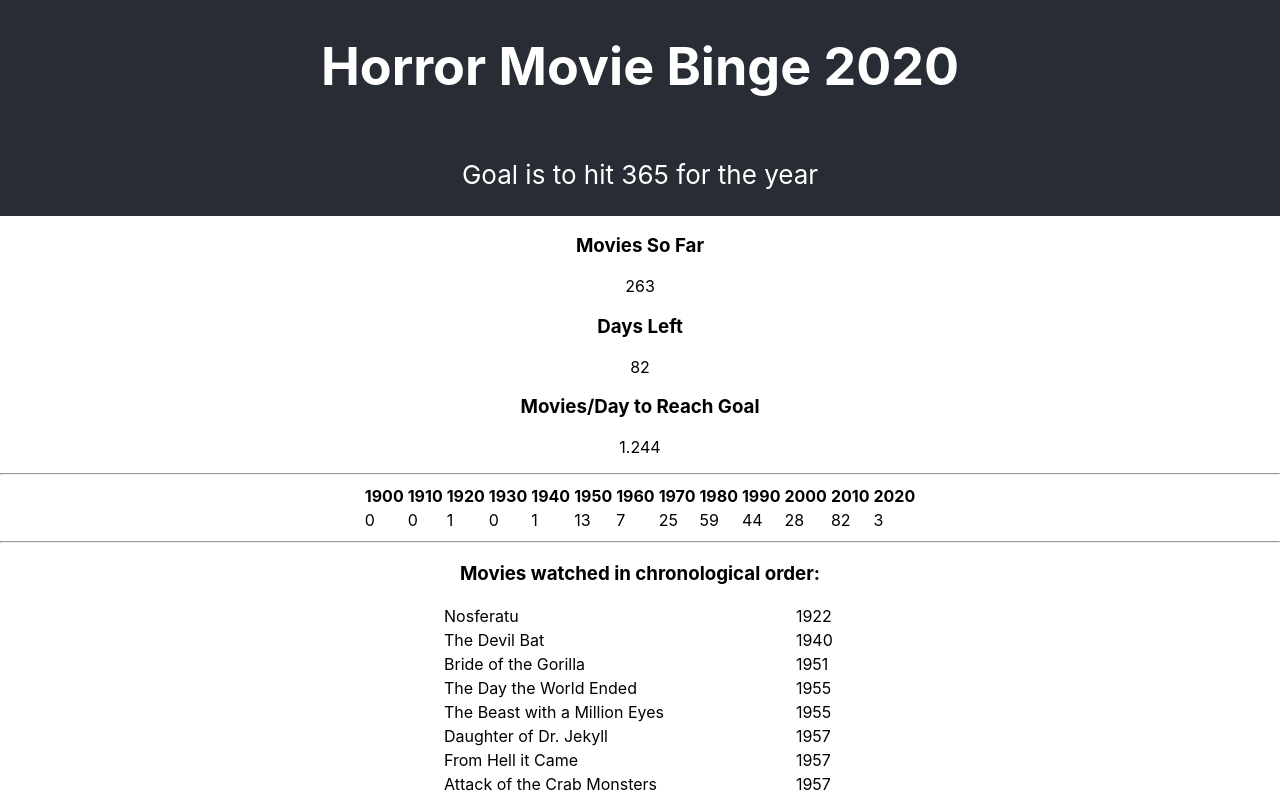
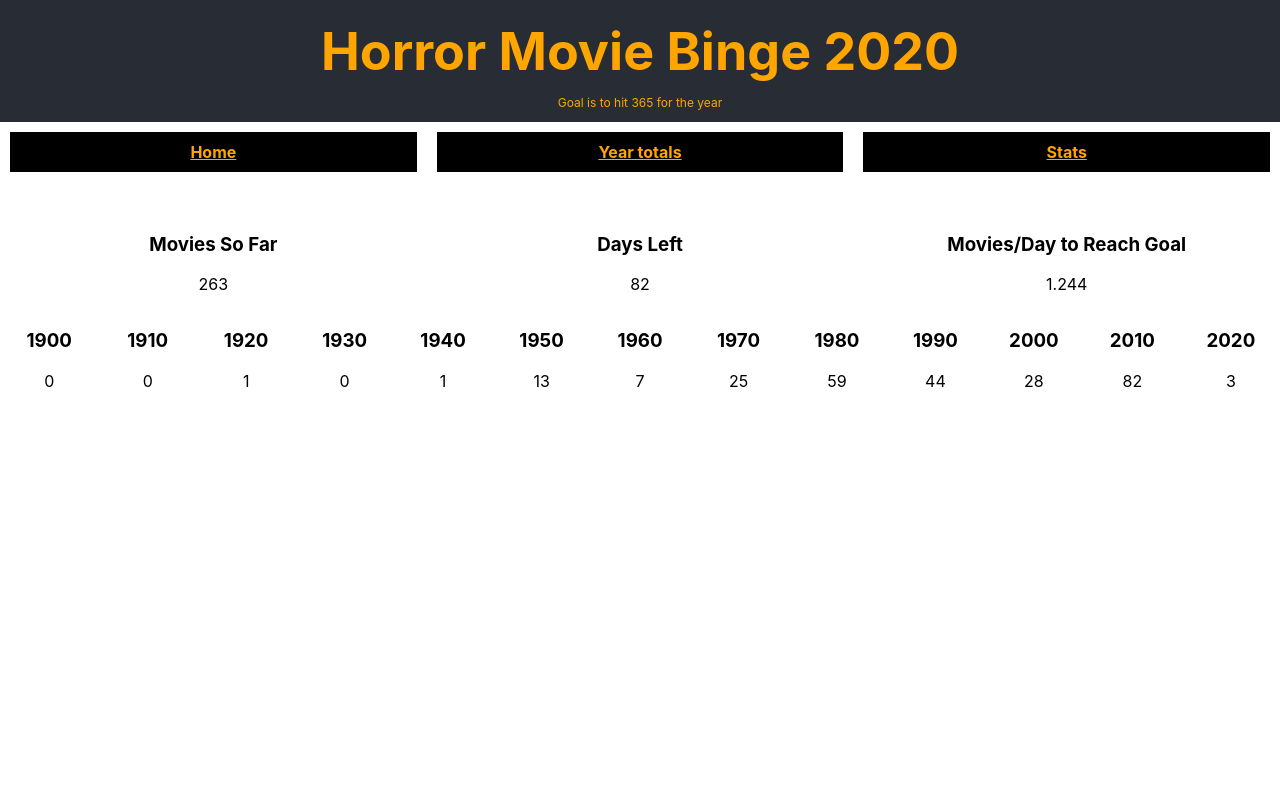
Before and after one commit to cshov/horror-movie-binge-2020, a React (Create React App) app: page /stats in a window 1280 px wide. Shown: the top 799 px of the page. Built offline with nearby package versions, Linux system fonts and the light colour scheme.

Commit message:
updating movies JSON, updating formatting, and adding navigation

```diff
--- a/src/App.css
+++ b/src/App.css
@@ -28,11 +28,33 @@ table td {
   align-items: center;
   justify-content: center;
   font-size: calc(10px + 2vmin);
-  color: white;
+  color: orange;
+}
+
+.App-header h1 {
+  margin: 20px 0 0;
+}
+
+.App-header p {
+  font-size: 12px;
 }
 
 .App-link {
   color: #61dafb;
+}
+
+.navMenu {
+  display: flex;
+  margin-bottom: 32px;
+}
+
+.navMenu a {
+  flex: 1;
+  margin: 10px;
+  padding: 10px;
+  font-weight: bold;
+  background: black;
+  color: orange;
 }
 
 @keyframes App-logo-spin {
--- a/src/App.tsx
+++ b/src/App.tsx
@@ -1,24 +1,62 @@
 import React from 'react';
+import { BrowserRouter as Router, Link, Route, Switch } from 'react-router-dom'
+
 import './App.css';
 
 import MoviesList from './components/MoviesList/MoviesList';
 import BingeStats from "./components/BingeStats/BingeStats";
+import MoviesByYear from "./components/moviesByYear/MoviesByYear";
 
-function App() {
+export default function App() {
   return (
+      <Router>
           <div className="App">
               <header className="App-header">
                   <h1>Horror Movie Binge 2020</h1>
                   <p>Goal is to hit 365 for the year</p>
               </header>
-        <div>
-            <BingeStats/>
-            <hr/>
-            <h3>Movies watched in chronological order:</h3>
-            <MoviesList />
+              <nav className="navMenu">
+                  <Link to="/">Home</Link>
+                  <Link to="/movies-by-year">Year totals</Link>
+                  <Link to="/stats">Stats</Link>
+              </nav>
+
+              <Switch>
+
+                  <Route path="/stats">
+                      <BingeStats></BingeStats>
+                  </Route>
+                  <Route path="/movies-by-year">
+                      <MoviesByYear></MoviesByYear>
+                  </Route>
+                  <Route path="/">
+                      <MoviesList></MoviesList>
+                  </Route>
+              </Switch>
+
           </div>
-    </div>
+
+
+
+
+      </Router>
+
+
+    // <div className="App">
+    //     {/*<Link to="/">Home</Link>*/}
+    //     <header className="App-header">
+    //       <h1>Horror Movie Binge 2020</h1>
+    //       <p>Goal is to hit 365 for the year</p>
+    //         <Link to={"/"}></Link>
+    //     </header>
+    //     <div>
+    //         <Route path="/" component={MoviesList}></Route>
+    //         <Route path="/stats" component={BingeStats}></Route>
+    //         {/*<BingeStats/>*/}
+    //         {/*<hr/>*/}
+    //         {/*<h3>Movies watched in chronological order:</h3>*/}
+    //         {/*<MoviesList />*/}
+    //     </div>
+    // </div>
   );
 }
-
-export default App;
--- /dev/null
+++ b/src/components/BingeStats/BingeStats.css
@@ -0,0 +1,12 @@
+.bingeStats {
+
+}
+
+.statRow {
+    display: flex;
+    flex-direction: row;
+}
+
+.statContainer {
+    flex: 1;
+}
--- a/src/components/BingeStats/BingeStats.tsx
+++ b/src/components/BingeStats/BingeStats.tsx
@@ -1,57 +1,82 @@
 import {getDaysLeft, getNumberMovies, getNumberMoviesToReachGoal, getDecadeCounts} from "../../services/movieListHelpers";
 import React from "react";
 
+import './BingeStats.css';
+
 function BingeStats() {
     return (
-            <div>
+            <div className="bingeStats">
 
+                <div className="statRow">
+                    <div className="statContainer">
                         <h3>Movies So Far</h3>
                         <p>{getNumberMovies()}</p>
-
+                    </div>
+                    <div className="statContainer">
                         <h3>Days Left</h3>
                         <p>{getDaysLeft()}</p>
-
+                    </div>
+                    <div className="statContainer">
                         <h3>Movies/Day to Reach Goal</h3>
                         <p>{getNumberMoviesToReachGoal()}</p>
+                    </div>
+                </div>
 
-                <hr/>
+                <div className="statRow">
+                    <div className="statContainer">
+                        <h3>1900</h3>
+                        <p>{getDecadeCounts()['1900']}</p>
+                    </div>
+                    <div className="statContainer">
+                        <h3>1910</h3>
+                        <p>{getDecadeCounts()['1910']}</p>
+                    </div>
+                    <div className="statContainer">
+                        <h3>1920</h3>
+                        <p>{getDecadeCounts()['1920']}</p>
+                    </div>
+                    <div className="statContainer">
+                        <h3>1930</h3>
+                        <p>{getDecadeCounts()['1930']}</p>
+                    </div>
+                    <div className="statContainer">
+                        <h3>1940</h3>
+                        <p>{getDecadeCounts()['1940']}</p>
+                    </div>
+                    <div className="statContainer">
+                        <h3>1950</h3>
+                        <p>{getDecadeCounts()['1950']}</p>
+                    </div>
+                    <div className="statContainer">
+                        <h3>1960</h3>
+                        <p>{getDecadeCounts()['1960']}</p>
+                    </div>
+                    <div className="statContainer">
+                        <h3>1970</h3>
+                        <p>{getDecadeCounts()['1970']}</p>
+                    </div>
+                    <div className="statContainer">
+                        <h3>1980</h3>
+                        <p>{getDecadeCounts()['1980']}</p>
+                    </div>
+                    <div className="statContainer">
+                        <h3>1990</h3>
+                        <p>{getDecadeCounts()['1990']}</p>
+                    </div>
+                    <div className="statContainer">
+                        <h3>2000</h3>
+                        <p>{getDecadeCounts()['2000']}</p>
+                    </div>
+                    <div className="statContainer">
+                        <h3>2010</h3>
+                        <p>{getDecadeCounts()['2010']}</p>
+                    </div>
+                    <div className="statContainer">
+                        <h3>2020</h3>
+                        <p>{getDecadeCounts()['2020']}</p>
+                    </div>
 
-                <table>
-                    <tr>
-                        <th>1900</th>
-                        <th>1910</th>
-                        <th>1920</th>
-                        <th>1930</th>
-                        <th>1940</th>
-                        <th>1950</th>
-                        <th>1960</th>
-                        <th>1970</th>
-                        <th>1980</th>
-                        <th>1990</th>
-                        <th>2000</th>
-                        <th>2010</th>
-                        <th>2020</th>
-                    </tr>
-                    <tr>
-                        <td>{getDecadeCounts()['1900']}</td>
-                        <td>{getDecadeCounts()['1910']}</td>
-                        <td>{getDecadeCounts()['1920']}</td>
-                        <td>{getDecadeCounts()['1930']}</td>
-                        <td>{getDecadeCounts()['1940']}</td>
-                        <td>{getDecadeCounts()['1950']}</td>
-                        <td>{getDecadeCounts()['1960']}</td>
-                        <td>{getDecadeCounts()['1970']}</td>
-                        <td>{getDecadeCounts()['1980']}</td>
-                        <td>{getDecadeCounts()['1990']}</td>
-                        <td>{getDecadeCounts()['2000']}</td>
-                        <td>{getDecadeCounts()['2010']}</td>
-                        <td>{getDecadeCounts()['2020']}</td>
-
-
-
-                    </tr>
-                </table>
-
+                </div>
 
             </div>
     );
```
Also changed, not shown: src/components/MoviesList/MoviesList.tsx (+1 -14 lines). Lines whose indentation alone changed are shown as unchanged.
